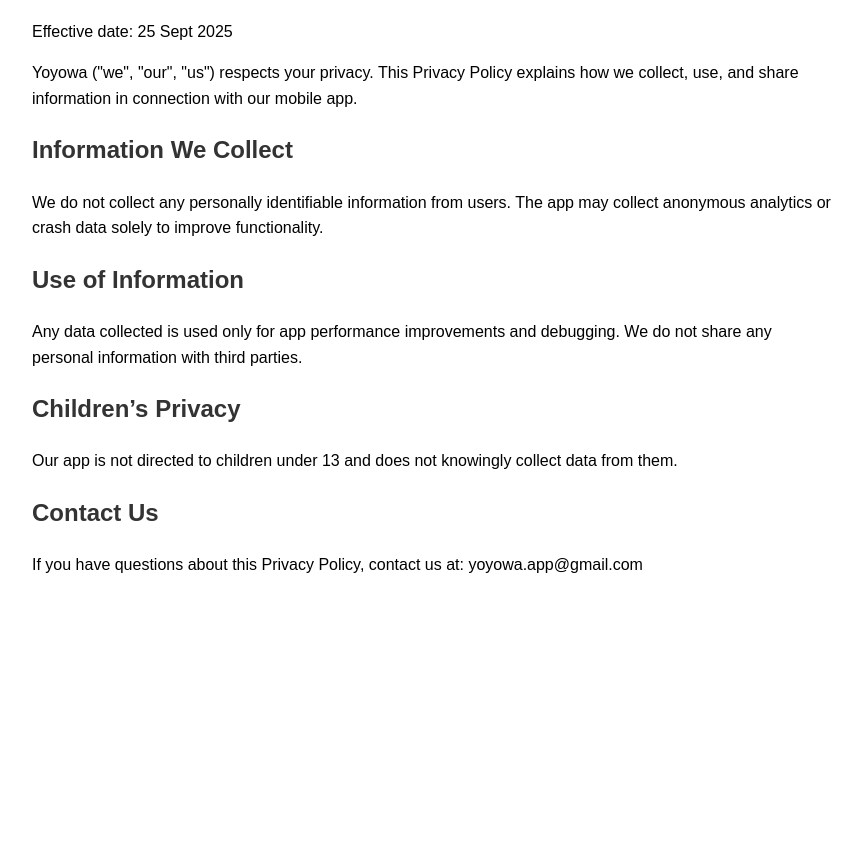
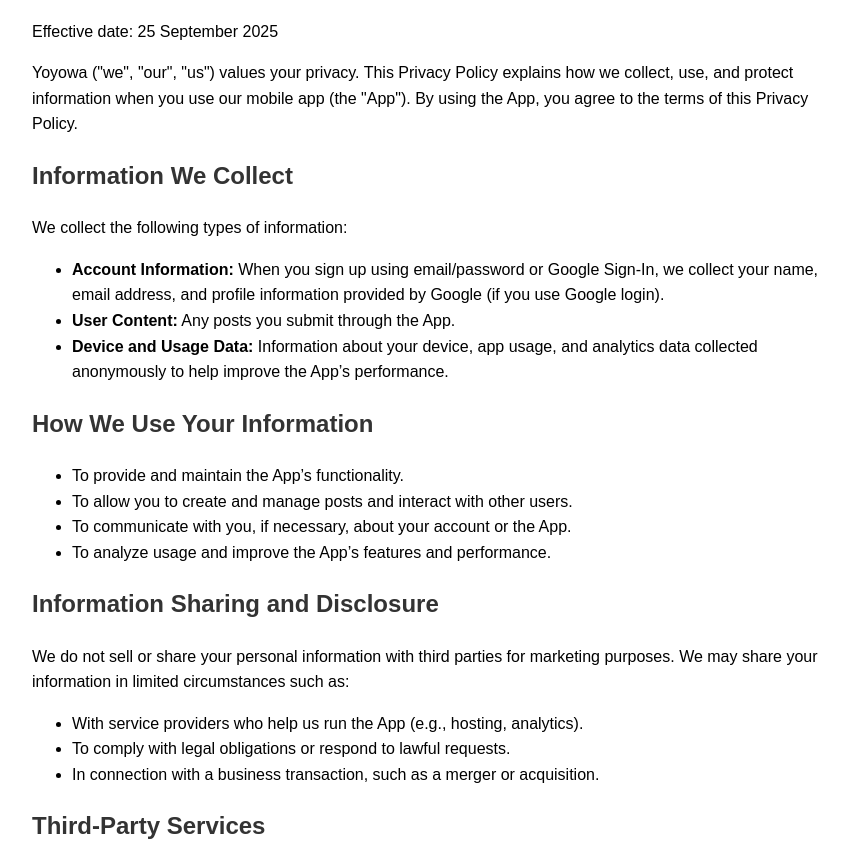
Before and after one commit to yoyowa-app/privacy-policy, a plain HTML site: page index.html in a window 1280 px wide. Shown: the part 94-952 px from the top of the page, without its empty margins (208-1070 px from the left). Before the commit the page ends 800 px from the top, so only its background shows below. Drawn offline with Linux system fonts and the light colour scheme.

Commit message:
Update index.html

```diff
--- a/index.html
+++ b/index.html
@@ -3,7 +3,7 @@
 <head>
   <meta charset="UTF-8">
   <meta name="viewport" content="width=device-width, initial-scale=1.0">
-  <title>Privacy Policy - My App</title>
+  <title>Privacy Policy - Yoyowa</title>
   <style>
     body { font-family: Arial, sans-serif; max-width: 800px; margin: 40px auto; padding: 0 20px; line-height: 1.6; }
     h1, h2 { color: #333; }
@@ -11,20 +11,56 @@
 </head>
 <body>
   <h1>Privacy Policy</h1>
-  <p>Effective date: 25 Sept 2025</p>
+  <p>Effective date: 25 September 2025</p>
 
-  <p>Yoyowa ("we", "our", "us") respects your privacy. This Privacy Policy explains how we collect, use, and share information in connection with our mobile app.</p>
+  <p>Yoyowa ("we", "our", "us") values your privacy. This Privacy Policy explains how we collect, use, and protect information when you use our mobile app (the "App"). By using the App, you agree to the terms of this Privacy Policy.</p>
 
   <h2>Information We Collect</h2>
-  <p>We do not collect any personally identifiable information from users. The app may collect anonymous analytics or crash data solely to improve functionality.</p>
+  <p>We collect the following types of information:</p>
+  <ul>
+    <li><strong>Account Information:</strong> When you sign up using email/password or Google Sign-In, we collect your name, email address, and profile information provided by Google (if you use Google login).</li>
+    <li><strong>User Content:</strong> Any posts you submit through the App.</li>
+    <li><strong>Device and Usage Data:</strong> Information about your device, app usage, and analytics data collected anonymously to help improve the App’s performance.</li>
+  </ul>
 
-  <h2>Use of Information</h2>
-  <p>Any data collected is used only for app performance improvements and debugging. We do not share any personal information with third parties.</p>
+  <h2>How We Use Your Information</h2>
+  <ul>
+    <li>To provide and maintain the App’s functionality.</li>
+    <li>To allow you to create and manage posts and interact with other users.</li>
+    <li>To communicate with you, if necessary, about your account or the App.</li>
+    <li>To analyze usage and improve the App’s features and performance.</li>
+  </ul>
+
+  <h2>Information Sharing and Disclosure</h2>
+  <p>We do not sell or share your personal information with third parties for marketing purposes. We may share your information in limited circumstances such as:</p>
+  <ul>
+    <li>With service providers who help us run the App (e.g., hosting, analytics).</li>
+    <li>To comply with legal obligations or respond to lawful requests.</li>
+    <li>In connection with a business transaction, such as a merger or acquisition.</li>
+  </ul>
+
+  <h2>Third-Party Services</h2>
+  <p>Our App uses third-party services such as Google Sign-In and may use analytics platforms (e.g., Google Analytics, Firebase). These services may collect information according to their own privacy policies. We encourage you to review these policies for more details:</p>
+  <ul>
+    <li><a href="https://policies.google.com/privacy" target="_blank">Google Privacy Policy</a></li>
+  </ul>
+
+  <h2>Data Retention</h2>
+  <p>We retain your personal information only as long as necessary to provide the App and comply with legal obligations. You can request deletion of your account and associated data by contacting us at yoyowa.app@gmaiil.com.</p>
 
   <h2>Children’s Privacy</h2>
-  <p>Our app is not directed to children under 13 and does not knowingly collect data from them.</p>
+  <p>The App is not intended for children under 13. We do not knowingly collect personal information from children under 13. If we become aware that a child under 13 has provided personal information, we will delete it promptly.</p>
+
+  <h2>Your Rights</h2>
+  <p>You have the right to access, correct, or request deletion of your personal information. To exercise these rights, contact us at yoyowa.app@gmaiil.com.</p>
+
+  <h2>Security</h2>
+  <p>We implement reasonable administrative, technical, and physical safeguards to protect your information. However, no method of transmission over the Internet or electronic storage is 100% secure.</p>
+
+  <h2>Changes to This Privacy Policy</h2>
+  <p>We may update this Privacy Policy from time to time. The "Effective Date" at the top of this page will indicate when the policy was last revised. Continued use of the App after changes constitutes acceptance of the updated Privacy Policy.</p>
 
   <h2>Contact Us</h2>
-  <p>If you have questions about this Privacy Policy, contact us at: yoyowa.app@gmail.com</p>
+  <p>If you have any questions or concerns about this Privacy Policy, contact us at: yoyowa.app@gmaiil.com</p>
 </body>
 </html>
```
